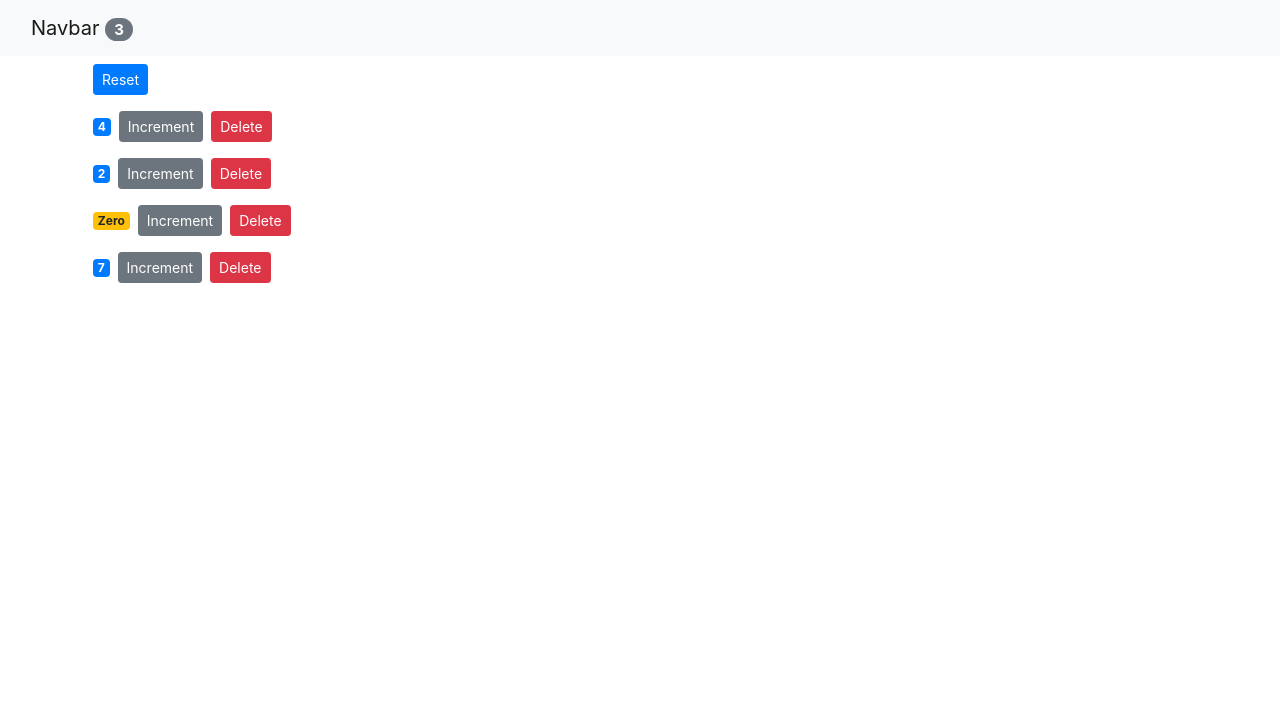
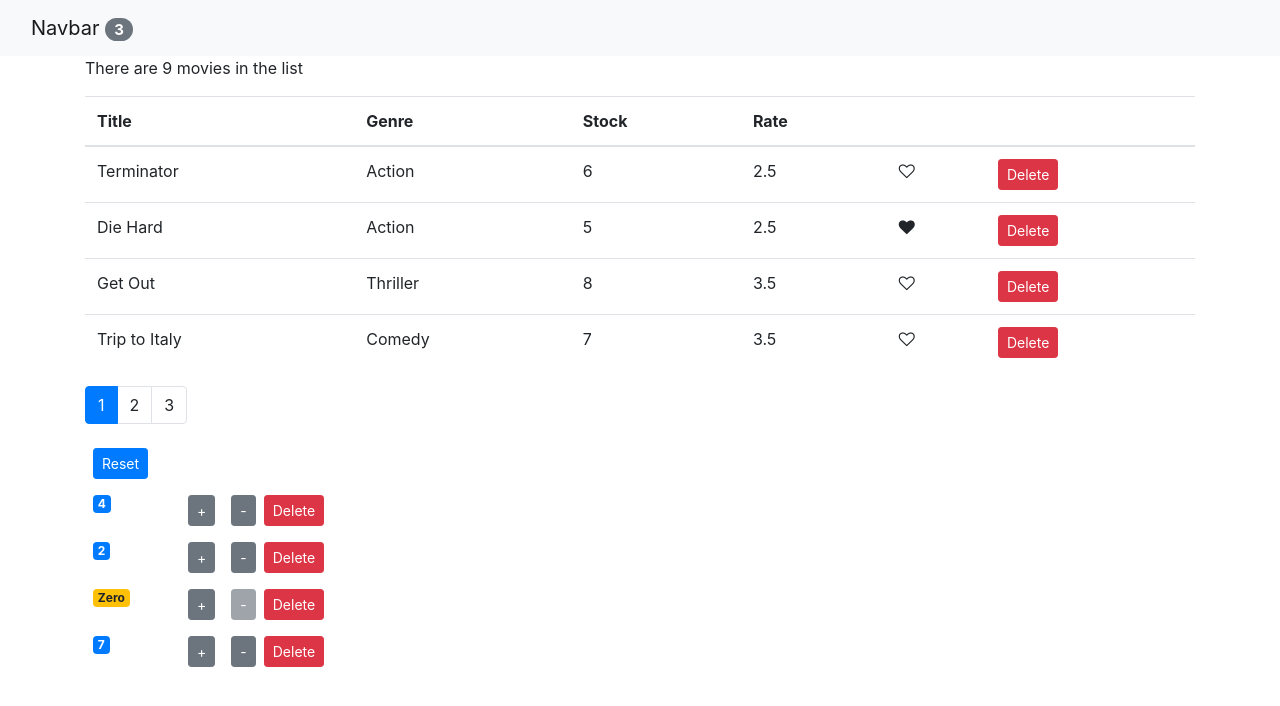
Before and after one commit to sagarkhadkaa/moviebay, a React (Create React App) app: page / in a window 1280 px wide. Shown: the top 706 px of the page. Built offline with nearby package versions, Linux system fonts and the light colour scheme.

Commit message:
Pagination completed

```diff
--- a/package.json
+++ b/package.json
@@ -8,6 +8,7 @@
     "@testing-library/user-event": "^12.8.3",
     "bootstrap": "^4.1.1",
     "font-awesome": "^4.7.0",
+    "lodash": "^4.17.10",
     "react": "^17.0.2",
     "react-dom": "^17.0.2",
     "react-scripts": "4.0.3",
--- a/src/App.js
+++ b/src/App.js
@@ -19,7 +19,13 @@ class App extends React.Component {
         counters[index] = { ...counter };
         counters[index].value++;
         this.setState({ counters });
-        console.log(this.state.counters[index]);
+    };
+    handleDecrement = (counter) => {
+        const counters = [...this.state.counters];
+        const index = counters.indexOf(counter);
+        counters[index] = { ...counter };
+        counters[index].value--;
+        this.setState({ counters });
     };
     handleReset = () => {
         // console.log(this.state.counters);
@@ -43,9 +49,10 @@ class App extends React.Component {
                     }
                 />
                 <main className="container">
-                    {/* <Movies /> */}
+                    <Movies />
                     <Counters
                         onIncrement={this.handleIncrement}
+                        onDecrement={this.handleDecrement}
                         onReset={this.handleReset}
                         onDelete={this.handleDelete}
                         counters={this.state.counters}
--- /dev/null
+++ b/src/components/common/like.jsx
@@ -0,0 +1,15 @@
+//stateless functional component
+import React from "react";
+
+export default function Like(props) {
+    let classes = "fa fa-heart";
+    if (!props.liked) classes += "-o";
+    return (
+        <i
+            onClick={props.onClick}
+            style={{ cursor: "pointer" }}
+            className={classes}
+            aria-hidden="true"
+        ></i>
+    );
+}
--- /dev/null
+++ b/src/components/common/pagination.jsx
@@ -0,0 +1,34 @@
+import React from "react";
+import _ from "lodash";
+
+function Pagination(props) {
+    const { itemsCount, pageSize, currentPage, onPageChange } = props;
+    const pageCount = Math.ceil(itemsCount / pageSize);
+    if (pageCount === 1) return null;
+    const pages = _.range(1, pageCount + 1);
+    return (
+        <nav>
+            <ul className="pagination">
+                {pages.map((page) => (
+                    <li
+                        key={page}
+                        className={
+                            page === currentPage
+                                ? "page-item active"
+                                : "page-item"
+                        }
+                    >
+                        <a
+                            className="page-link"
+                            onClick={() => onPageChange(page)}
+                        >
+                            {page}
+                        </a>
+                    </li>
+                ))}
+            </ul>
+        </nav>
+    );
+}
+
+export default Pagination;
--- a/src/components/counter.jsx
+++ b/src/components/counter.jsx
@@ -1,34 +1,47 @@
 import React from "react";
 class Counter extends React.Component {
-    // state = {
-    //     value: this.props.counter.value,
-    // };
-
-    // handleIncrement = (product) => {
-    //     console.log(product);
-    //     this.setState({ value: this.state.value + 1 });
-    // };
     render() {
         return (
             <div>
+                <div className="row">
+                    <div className="col-1">
                         <span
                             // style={{ fontWeight: "bold", fontSize: 20 }}
                             className={this.getBadgeClasses()}
                         >
                             {this.formatCount()}
                         </span>
+                    </div>
+                    <div className="col">
                         <button
-                    onClick={() => this.props.onIncrement(this.props.counter)} //use arrow function when you need to pass an argument
-                    className="btn btn-secondary btn-sm"
+                            onClick={() =>
+                                this.props.onIncrement(this.props.counter)
+                            } //use arrow function when you need to pass an argument
+                            className="btn btn-secondary btn-sm m-2"
                         >
-                    Increment
+                            +
                         </button>
                         <button
-                    onClick={() => this.props.onDelete(this.props.counter.id)}
-                    className="btn btn-danger btn-sm m-2"
+                            onClick={() =>
+                                this.props.onDecrement(this.props.counter)
+                            } //use arrow function when you need to pass an argument
+                            className="btn btn-secondary btn-sm m-2"
+                            disabled={
+                                this.props.counter.value === 0 ? "disabled" : ""
+                            }
+                        >
+                            -
+                        </button>
+                        <button
+                            onClick={() =>
+                                this.props.onDelete(this.props.counter.id)
+                            }
+                            className="btn btn-danger btn-sm "
                         >
                             Delete
                         </button>
+                    </div>
+                </div>
             </div>
         );
     }
--- a/src/components/counters.jsx
+++ b/src/components/counters.jsx
@@ -2,19 +2,22 @@ import React from "react";
 import Counter from "./counter";
 class Counters extends React.Component {
     render() {
+        const { onReset, counters, onDelete, onIncrement, onDecrement } =
+            this.props;
         return (
             <div>
                 <button
-                    onClick={this.props.onReset}
+                    onClick={onReset}
                     className="btn btn-primary btn-sm m-2"
                 >
                     Reset
                 </button>
-                {this.props.counters.map((counter) => (
+                {counters.map((counter) => (
                     <Counter
                         key={counter.id}
-                        onDelete={this.props.onDelete}
-                        onIncrement={this.props.onIncrement}
+                        onDelete={onDelete}
+                        onIncrement={onIncrement}
+                        onDecrement={onDecrement}
                         counter={counter}
                     />
                 ))}
--- a/src/components/movies.jsx
+++ b/src/components/movies.jsx
@@ -1,20 +1,38 @@
 import React from "react";
 import { getMovies } from "../services/fakeMovieService";
+import Like from "./common/like";
+import Pagination from "./common/pagination";
+import pagination from "./utils/pagination";
 class Movies extends React.Component {
     state = {
         movies: getMovies(),
+        pageSize: 4,
+        currentPage: 1,
+    };
+    handleLike = (movie) => {
+        const movies = [...this.state.movies];
+        const index = movies.indexOf(movie);
+        movies[index] = { ...movies[index] };
+        movies[index].liked = !movies[index].liked;
+        this.setState({ movies });
     };
     handleDelete = (movie) => {
         const movies = this.state.movies.filter((m) => m._id !== movie._id);
         this.setState({ movies });
         // console.log(movies);
     };
+    handlePageChange = (page) => {
+        this.setState({ currentPage: page });
+    };
     render() {
-        const { length: moviesCount } = this.state.movies;
-        if (moviesCount === 0) return <p>There are no movies in this list</p>;
+        const { length: count } = this.state.movies;
+        const { pageSize, currentPage, movies: allMovies } = this.state;
+        if (count === 0) return <p>There are no movies in this list</p>;
+
+        const movies = pagination(allMovies, currentPage, pageSize);
         return (
             <React.Fragment>
-                <p>There are {moviesCount} movies in the list</p>
+                <p>There are {count} movies in the list</p>
                 <table className="table">
                     <thead>
                         <tr>
@@ -23,15 +41,22 @@ class Movies extends React.Component {
                             <th>Stock</th>
                             <th>Rate</th>
                             <th></th>
+                            <th></th>
                         </tr>
                     </thead>
                     <tbody>
-                        {this.state.movies.map((movie) => (
+                        {movies.map((movie) => (
                             <tr key={movie._id}>
                                 <td>{movie.title}</td>
                                 <td>{movie.genre.name}</td>
                                 <td>{movie.numberInStock}</td>
                                 <td>{movie.dailyRentalRate}</td>
+                                <td>
+                                    <Like
+                                        liked={movie.liked}
+                                        onClick={() => this.handleLike(movie)}
+                                    />
+                                </td>
                                 <td>
                                     <button
                                         onClick={() => this.handleDelete(movie)}
@@ -44,6 +69,12 @@ class Movies extends React.Component {
                         ))}
                     </tbody>
                 </table>
+                <Pagination
+                    itemsCount={count}
+                    pageSize={pageSize}
+                    currentPage={currentPage}
+                    onPageChange={this.handlePageChange}
+                />
             </React.Fragment>
         );
     }
--- a/src/components/navbar.jsx
+++ b/src/components/navbar.jsx
@@ -1,6 +1,7 @@
-import React, { Component } from "react";
-class Navbar extends React.Component {
-    render() {
+import React from "react";
+
+//Stateless Functional Component
+function Navbar({ totalCounters }) {
     return (
         <div>
             <nav className="navbar navbar-light bg-light">
@@ -8,7 +9,7 @@ class Navbar extends React.Component {
                     <a className="navbar-brand" href="#a">
                         Navbar{" "}
                         <span className="badge badge-pill badge-secondary">
-                                {this.props.totalCounters}
+                            {totalCounters}
                         </span>
                     </a>
                 </div>
@@ -16,6 +17,5 @@ class Navbar extends React.Component {
         </div>
     );
 }
-}
 
 export default Navbar;
--- /dev/null
+++ b/src/components/utils/pagination.js
@@ -0,0 +1,6 @@
+import _ from "lodash";
+
+export default function pagination(items, pageNumber, pageSize) {
+    const startIndex = (pageNumber - 1) * pageSize;
+    return _(items).slice(startIndex).take(pageSize).value();
+}
--- a/src/services/fakeMovieService.js
+++ b/src/services/fakeMovieService.js
@@ -15,6 +15,7 @@ const movies = [
         genre: { _id: "5b21ca3eeb7f6fbccd471818", name: "Action" },
         numberInStock: 5,
         dailyRentalRate: 2.5,
+        liked: true,
     },
     {
         _id: "5b21ca3eeb7f6fbccd471817",
```
Also changed, not shown: 1 other file (tests, documents, lock files or other folders). Lines whose indentation alone changed are shown as unchanged.
